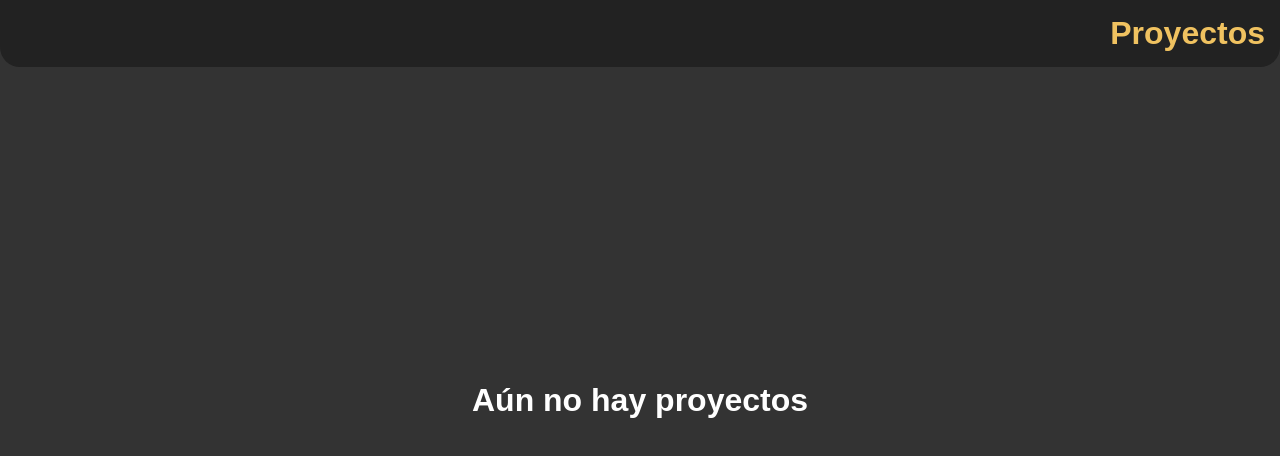
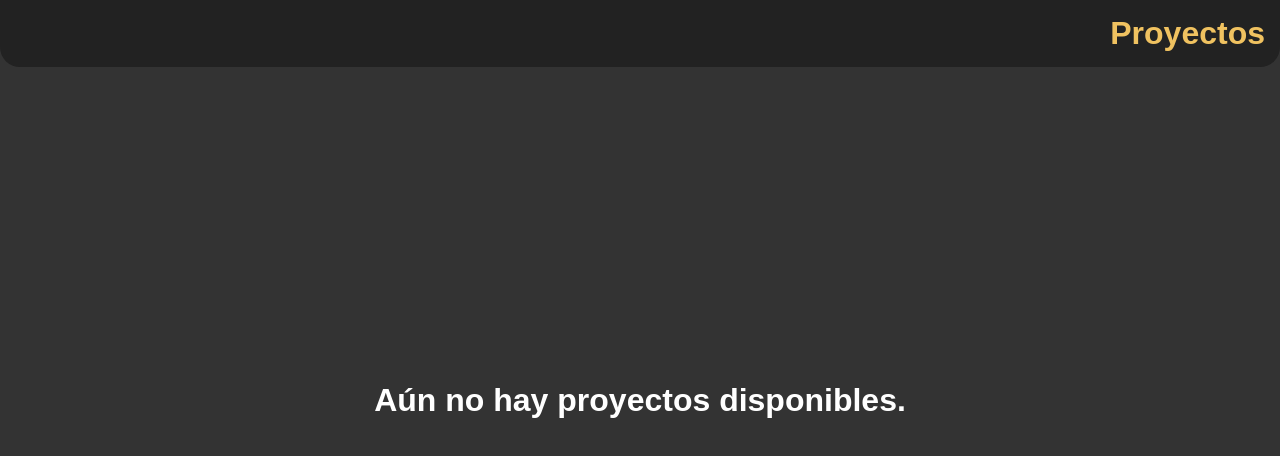
Before and after one commit to angelo-wq/long-electric, a plain HTML site: page proyectos.html in a window 1280 px wide. Drawn offline with Linux system fonts and the light colour scheme; some icons are missing.

Commit message:
Escritura
Mejora en la escritura de Proyectos "Aún no hay proyectos" cambió a "Aún no hay proyectos disponibles".

```diff
--- a/proyectos.html
+++ b/proyectos.html
@@ -1,5 +1,6 @@
 <!DOCTYPE html>
 <html lang="en">
+
 <head>
 	<meta charset="UTF-8">
 	<meta name="viewport" content="width=device-width, initial-scale=1.0">
@@ -11,16 +12,18 @@
 	<link rel="icon" href="icon_web.png">
 	<title>Proyectos | LE</title>
 </head>
+
 <body>
 	<header>
 		<i onclick="back()" class="bx bxs-arrow-big-left-line bx-wiggle "></i>
 		<h1>Proyectos</h1>
 	</header>
 
-	<h1>Aún no hay proyectos</h1>
+	<h1>Aún no hay proyectos disponibles.</h1>
 
 
 
 	<script src="contacto.js"></script>
 </body>
+
 </html>
```
